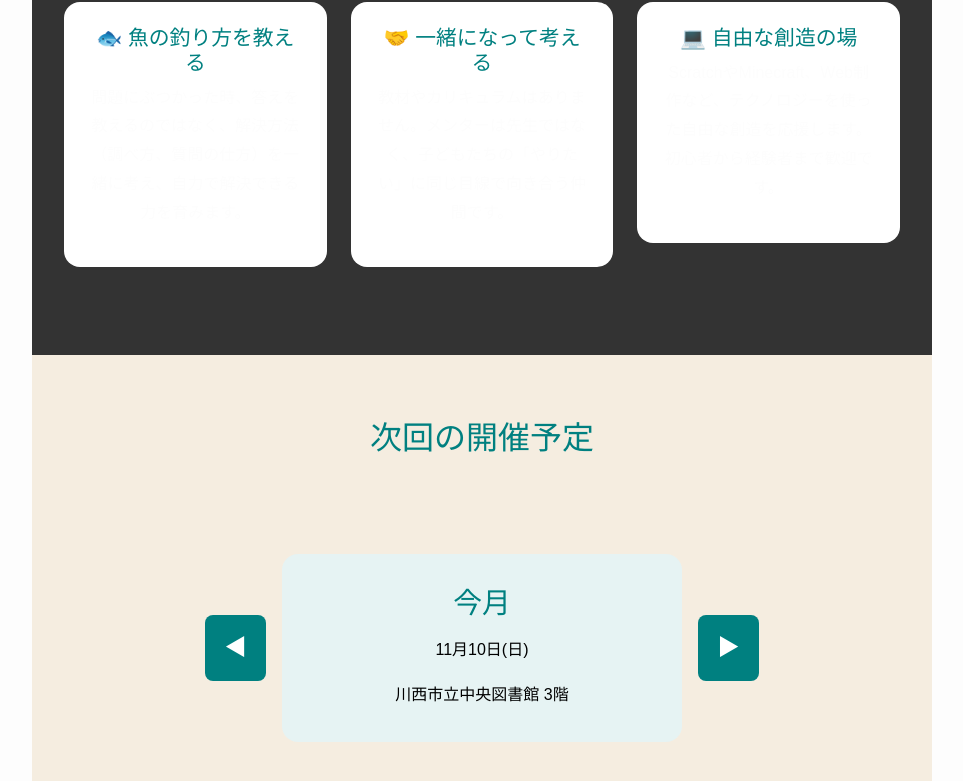
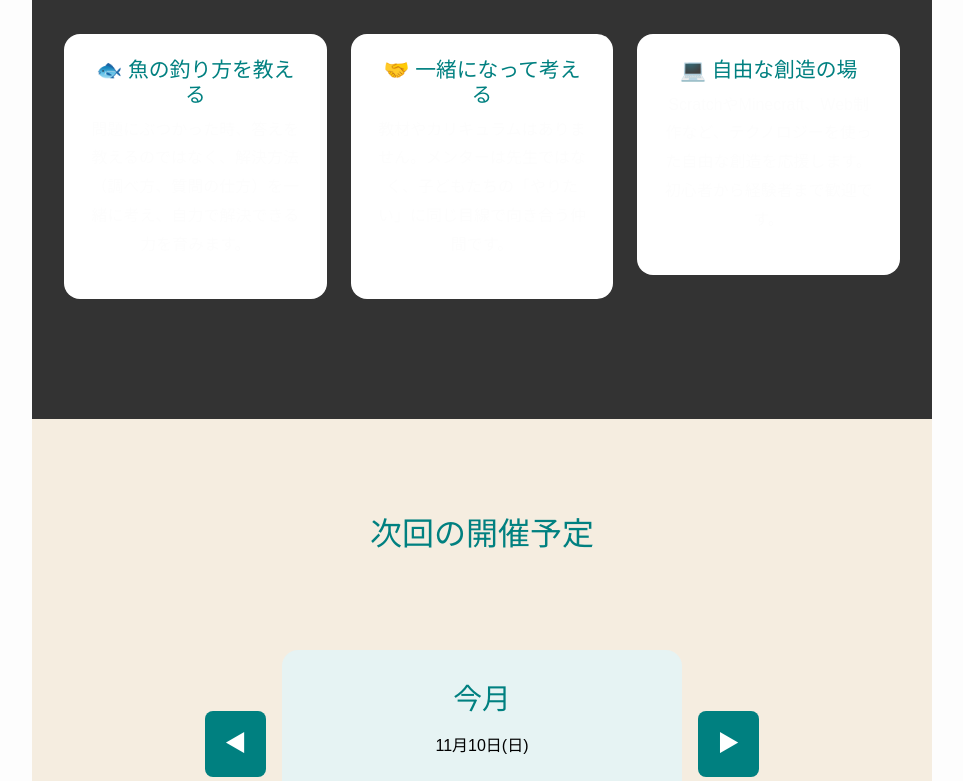
Before and after one commit to dragon-k/coderdojo-kawanishi, a plain HTML site: page index.html in a window 1280 px wide. Shown: the part 671-1452 px from the top of the page, without its empty margins (158-1121 px from the left). Drawn offline with nearby package versions, Linux system fonts and the light colour scheme.

Commit message:
Update style.css

```diff
--- a/style.css
+++ b/style.css
@@ -70,7 +70,7 @@ nav a:hover {
 
 /* セクション共通 */
 section {
-  padding: 4rem 1rem;
+  padding: 6rem 1rem;
   max-width: 900px;
   margin: 0 auto;
   /* ★修正★ Bootstrapの影響でtext-alignが消えることがあるため、再設定 */
@@ -171,7 +171,7 @@ section {
 .about-section {
     /* ★修正★ 背景色が白にならないよう、元の色を指定 */
     background-color: var(--section-light); /* または var(--sub-accent) など、お好みの色を */
-    padding: 4rem 1rem; /* 既にsectionで定義されていますが、保険として */
+    padding: 6rem 1rem; /* 既にsectionで定義されていますが、保険として */
 }
 
 /* もしHTMLで .dark-bg クラスを使用している場合は、以下のスタイルも追加します */
```
